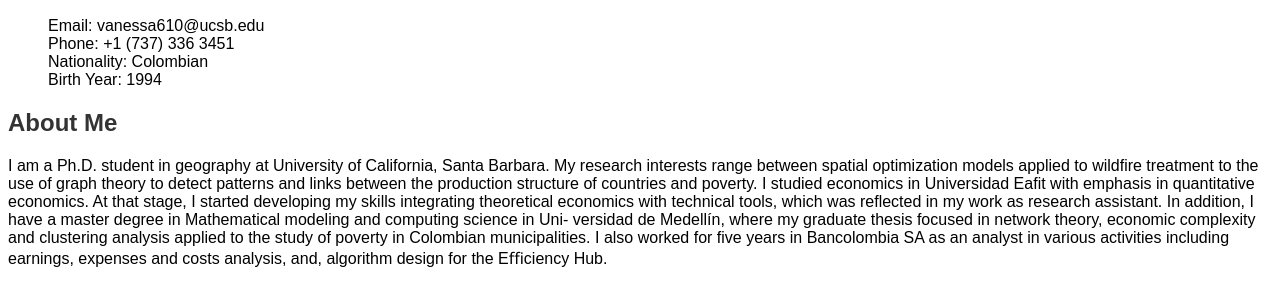
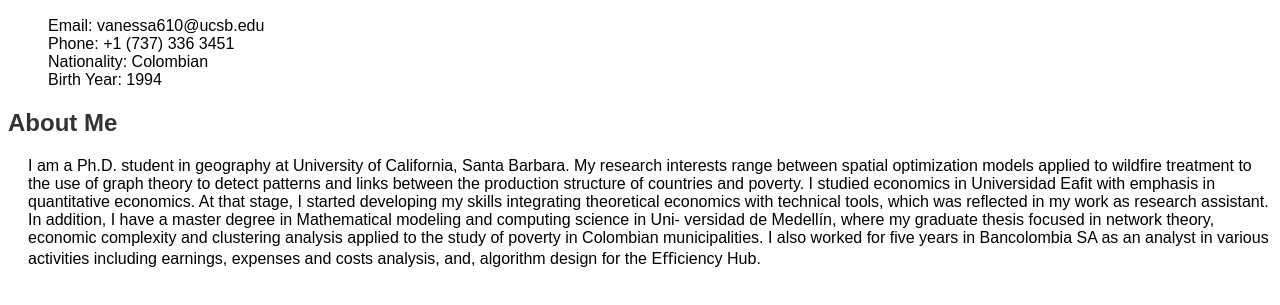
Before and after one commit to vanechev29/vanechev29.github.io, a plain HTML site: page index.html in a window 1280 px wide. Shown: the part 111-416 px from the top of the page. Drawn offline with Linux system fonts and the light colour scheme.

Commit message:
Update index.html

```diff
--- a/index.html
+++ b/index.html
@@ -12,6 +12,12 @@
         ul {
             list-style-type: none;
         }
+        .section {
+            margin-bottom: 20px;
+        }
+        .section-content {
+            margin-left: 20px;
+        }
     </style>
 </head>
 <body>
@@ -24,7 +30,9 @@
         <li>Birth Year: 1994</li>
     </ul>
 
+    <div class="section">
         <h2>About Me</h2>
+        <div class="section-content">
             <p>
                 I am a Ph.D. student in geography at University of California, Santa Barbara. My research interests
                 range between spatial optimization models applied to wildﬁre treatment to the use of graph theory to
@@ -37,6 +45,8 @@
                 years in Bancolombia SA as an analyst in various activities including earnings, expenses and costs analysis,
                 and, algorithm design for the Eﬃciency Hub.
             </p>
+        </div>
+    </div>
 
     <!-- Add the rest of your sections in the same way -->
 
```
Lines whose indentation alone changed are shown as unchanged.
